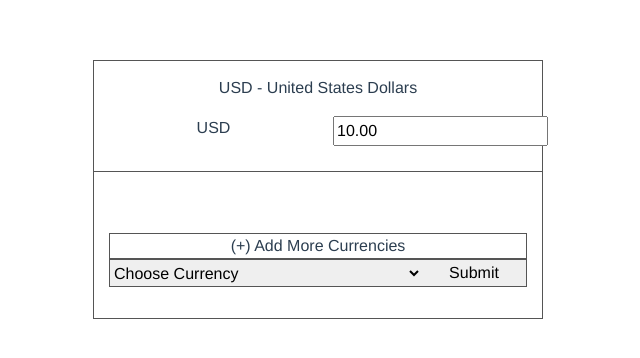
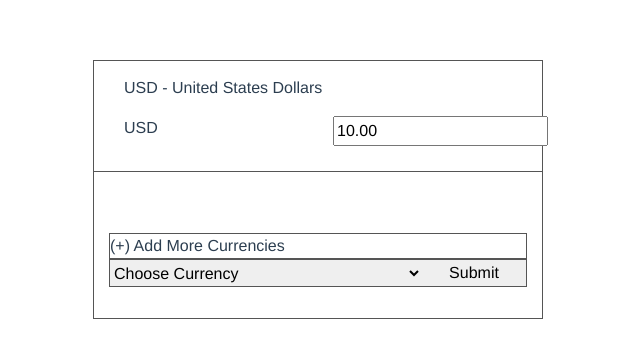
Before and after one commit to Ohmygodd/currencyconverter, a Vue app: page / in a window 1280 px wide. Shown: the top 358 px of the page, without its empty margins (322-962 px from the left). Built offline with nearby package versions, Linux system fonts and the light colour scheme.

Commit message:
Add files via upload

```diff
--- a/src/App.vue
+++ b/src/App.vue
@@ -19,7 +19,7 @@ export default {
   font-family: 'Avenir', Helvetica, Arial, sans-serif;
   -webkit-font-smoothing: antialiased;
   -moz-osx-font-smoothing: grayscale;
-  text-align: center;
+  text-align: left;
   color: #2c3e50;
   margin-top: 60px;
 }
--- a/src/components/currency.vue
+++ b/src/components/currency.vue
@@ -12,7 +12,33 @@
       </div>
     </div>
     <div id="body" class="row">
-      <ul class="convert">{{currency}}</ul>
+      <ul class="convert">
+        <li v-for="(x , index) in rate" v-bind:key="x.name" v-bind:class="x.class">
+          <div class="container">
+            <div id="IDR" class="row">
+              <div id="left" class="container col-lg-10">
+                <div class="row">
+                  <div class="col-lg-6">
+                    <p>{{ x.name }}</p>
+                  </div>
+                  <div class="col-lg-6">
+                    <p><span class="finalamount">{{ x.total }}</span></p>
+                  </div>
+                  <div class="col-lg-12">
+                    <p>{{ x.name }} - {{ x.currlong }}</p>
+                  </div>
+                  <div class="col-lg-12">
+                    <p>1 USD = {{ x.name }} {{ x.exRate }}</p>
+                  </div>
+                </div>
+              </div>
+              <div id="del" class="col-lg-2">
+                <a v-on:click="removeElement(index)">(-)</a>
+              </div>
+            </div>
+          </div>
+        </li>
+      </ul>
       <ul id="add" class="add">
         <li class="loading" style="display: none;">load currency rate...</li>
         <li id="plus" class="active">
@@ -55,17 +81,23 @@
       return{
         currency: '',
         addCurr : true,
-        rate: ''
+        rate: [
+        ]
       }
     },
     methods: {
-      delCurr(x) {
-        $('#li'+x).remove();
+      calculate(){
+        this.rates("",1);
+      },
+      removeElement: function (index) {
+        var name = this.rate[index].name;
+        this.$delete(this.rate, index);
+
         var sel = document.getElementById('slccurr');
         var opt = document.createElement('option');
-        opt.appendChild(document.createTextNode(x));
-        opt.id = "opt"+x;
-        opt.value = x;
+        opt.appendChild(document.createTextNode(name));
+        opt.id = "opt"+name;
+        opt.value = name;
         sel.appendChild(opt);
       },
       calculate(){
@@ -109,39 +141,41 @@
             $('.loading').css({'display':'block'});
             axios.get("https://api.exchangeratesapi.io/latest?base=USD&symbols="+curr)
               .then(response => {
-                console.log(response.data)
                 var html='';
                 var rate = response.data.rates;
                 var exRate = rate[curr];
-                html += '<li id="li'+curr+'">'+
-                      '<div class="container">'+
-                        '<div id="IDR" class="row">'+
-                          '<div id="left" class="container col-lg-10">'+
-                            '<div class="row">'+
-                              '<div class="col-lg-6">'+
-                                '<p>'+curr+'</p>'+
-                              '</div>'+
-                              '<div class="col-lg-6">'+
-                                '<p><span class="finalamount">'+this.result(exRate,0)+'<span></p>'+
-                              '</div>'+
-                              '<div class="col-lg-12">'+
-                                '<p>'+curr+' - '+currtxt+'</p>'+
-                              '</div>'+
-                              '<div class="col-lg-12">'+
-                                '<p>1 USD = '+curr+' '+exRate+'</p>'+
-                              '</div>'+
-                            '</div>'+
-                          '</div>'+
-                          '<div id="del" class="col-lg-2">'+
-                            '<a v-on:click="delCurr(\''+curr+'\')">(-)</a>'+
-                          '</div>'+
-                        '</div>'+
-                      '</div>'+
-                    '</li>'
+                this.rate.push(
+                  {name: curr, exRate: exRate, currlong:currtxt, class:'li'+curr}
+                );
+                this.result(exRate,0);
+                // html += '<li id="li'+curr+'">'+
+                //       '<div class="container">'+
+                //         '<div id="IDR" class="row">'+
+                //           '<div id="left" class="container col-lg-10">'+
+                //             '<div class="row">'+
+                //               '<div class="col-lg-6">'+
+                //                 '<p>'+curr+'</p>'+
+                //               '</div>'+
+                //               '<div class="col-lg-6">'+
+                //                 '<p><span class="finalamount">'+this.result(exRate,0)+'<span></p>'+
+                //               '</div>'+
+                //               '<div class="col-lg-12">'+
+                //                 '<p>'+curr+' - '+currtxt+'</p>'+
+                //               '</div>'+
+                //               '<div class="col-lg-12">'+
+                //                 '<p>1 USD = '+curr+' '+exRate+'</p>'+
+                //               '</div>'+
+                //             '</div>'+
+                //           '</div>'+
+                //           '<div id="del" class="col-lg-2">'+
+                //             '<a v-on:click="delCurr(\''+curr+'\')">(-)</a>'+
+                //           '</div>'+
+                //         '</div>'+
+                //       '</div>'+
+                //     '</li>'
                 $('.loading').css({'display':'none'});
-                $('.convert').append(html);
-                this.$forceUpdate();
-                raddCurr();
+                // $('.convert').append(html);
+                // raddCurr();
               })
               .catch((error) => console.log(error));
           }
@@ -150,19 +184,40 @@
       result: function (x,y) {
         var base_amount = $('#currVal').val();
         if (y == 0) {
+          var index = this.rate.length - 1;
+
           var final = base_amount*x;
-          return final.toFixed(2);
+          var name = this.rate[index].name;
+          var exRate = this.rate[index].exRate;
+          var c = this.rate[index].class;
+          var currlong = this.rate[index].currlong;
+
+          this.$delete(this.rate, index);
+          this.rate.push(
+            {name: name, exRate: exRate.toFixed(2), currlong:currlong, class:c, total:final.toFixed(2)}
+          );
         }else{
           var c = countryarr.toString();
           axios.get("https://api.exchangeratesapi.io/latest?base=USD&symbols="+c)
             .then(response => {
-              for (var i=0; i<countryarr.length; i++) {
+              for (var i=countryarr.length-1; i>=0; i--) {
+                var final="";
+                var name="";
+                var exRate="";
+                var c="";
+                var currlong="";
+
                 var rate = response.data.rates;
                 var exRate = rate[countryarr[i]];
-                $("#li"+countryarr[i]+" span.finalamount").text(function() {
-                  var final = base_amount*exRate;
-                  return final.toFixed(2);
-                });
+                console.log(countryarr[i] +'-' +exRate)
+                  final = base_amount*exRate;
+                  name = this.rate[i].name;
+                  c = this.rate[i].class;
+                  currlong = this.rate[i].currlong;
+                  this.$delete(this.rate, i);
+                  this.rate.push(
+                    {name: name, exRate: exRate, currlong:currlong, class:c, total:final.toFixed(2)}
+                  );
               }
           })
 
```
Also changed, not shown: 6 other files (tests, documents, lock files or other folders).
